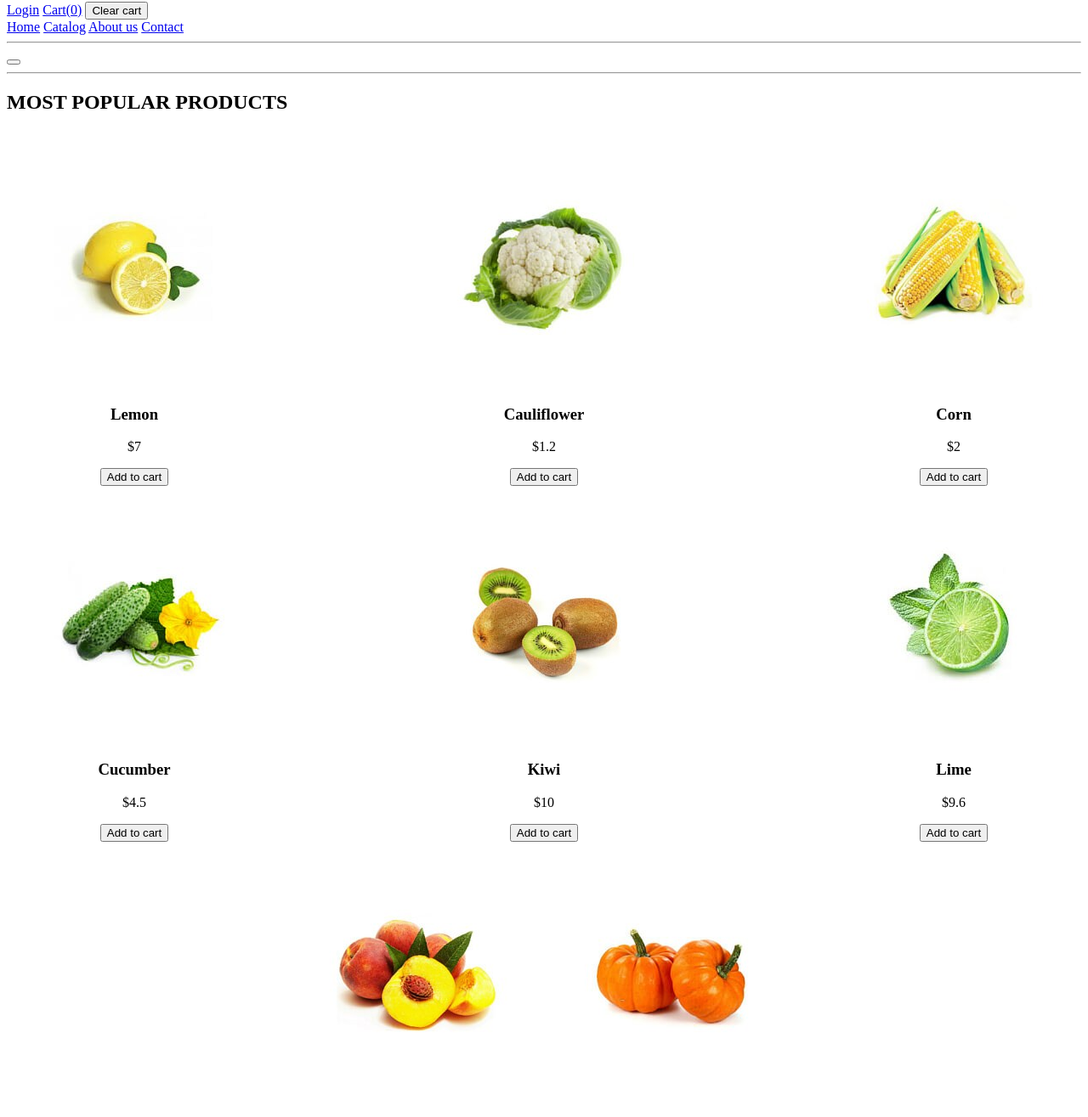
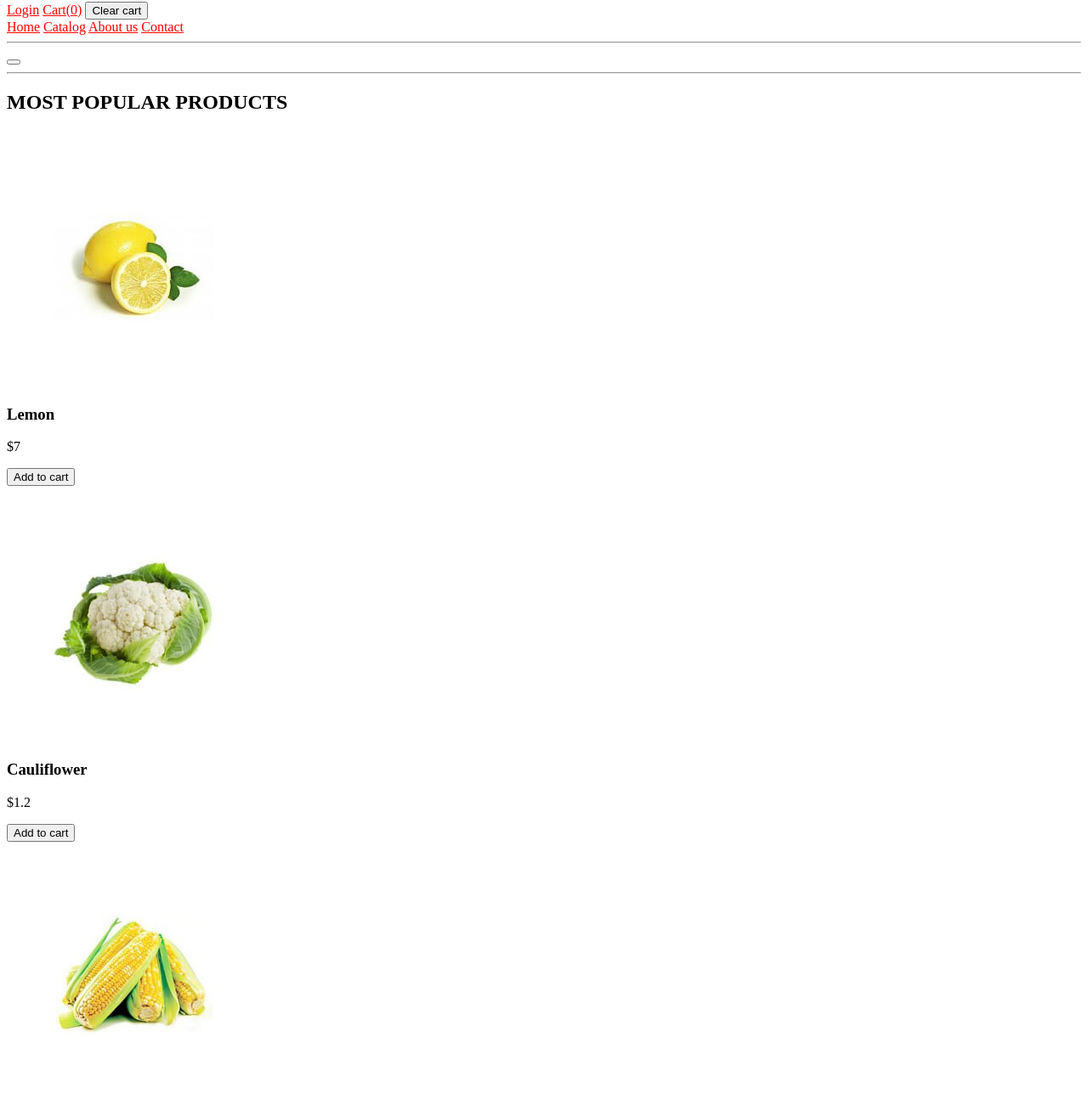
Before and after one commit to voitovich605/EccoFood, a plain HTML site: page index.html in a window 1280 px wide. Shown: the part 82-1397 px from the top of the page at 85% size. Drawn offline with Linux system fonts and the light colour scheme.

Commit message:
css commit

```diff
--- a/css/style.css
+++ b/css/style.css
@@ -1,4 +1,4 @@
-body{
+/*body{
     background-color:white ;
 }
 /* .products{
@@ -9,7 +9,7 @@ body{
 
 
 
-.products-centr-1{
+/*.products-centr-1{
     display: flex;
     justify-content: space-between;
     align-items: center;
@@ -17,8 +17,8 @@ body{
     flex-basis: 20%;
     flex-wrap: wrap;
 }
-
-.products-centr-2{
+*/
+/*.products-centr-2{
     display: flex;
     justify-content: space-between;
     align-items: center;
@@ -26,13 +26,16 @@ body{
     flex-basis: 20%;
     flex-wrap: wrap;
 
-}
+}*/
 
-.products-centr-3{
+/*.products-centr-3{
     display: flex;
     justify-content: center;
     align-items: center;
     text-align: center;
     flex-basis: 20%;
 
+}*/
+a{
+    color: red;
 }
--- a/index.html
+++ b/index.html
@@ -5,7 +5,9 @@
 	<meta charset="UTF-8">
 	<meta name="viewport" content="width=device-width, initial-scale=1.0">
 <title>Eco Food</title>
-	<link rel="Stylesheet" href="css/style.css">
+	<link rel="stylesheet" type ="text/css" href="css/style.css">
+
+
 </head>
 <body>
 	<header>
```
